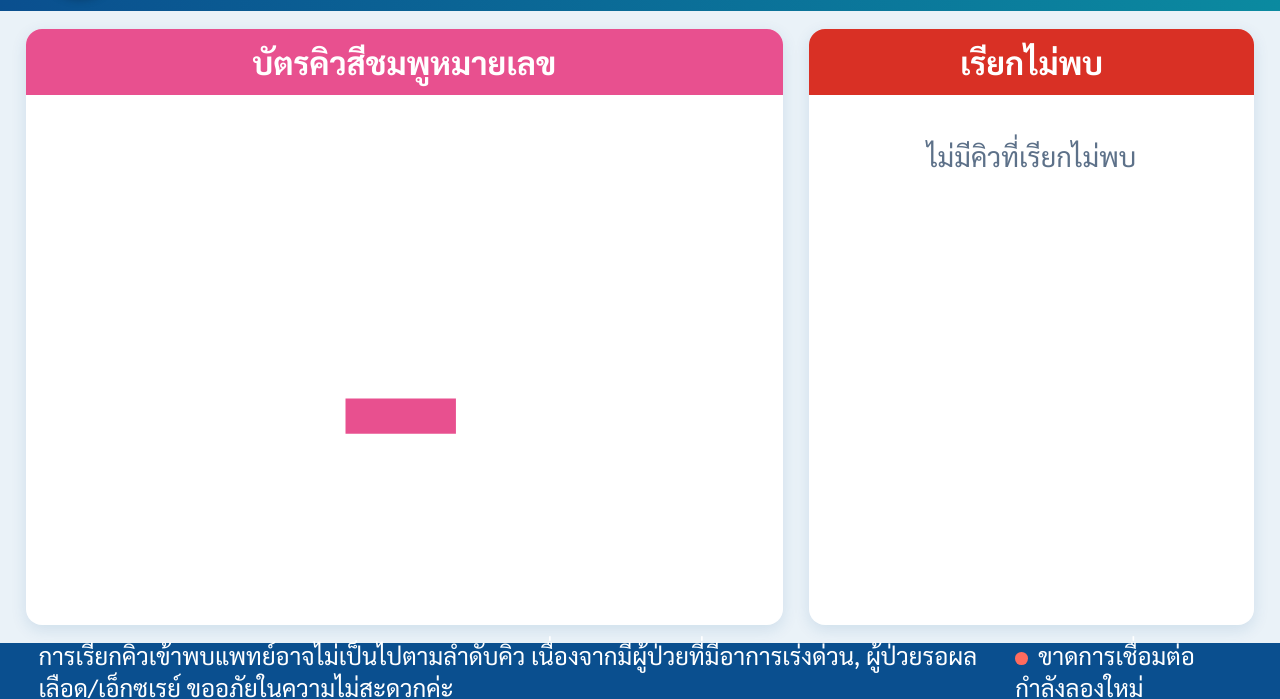
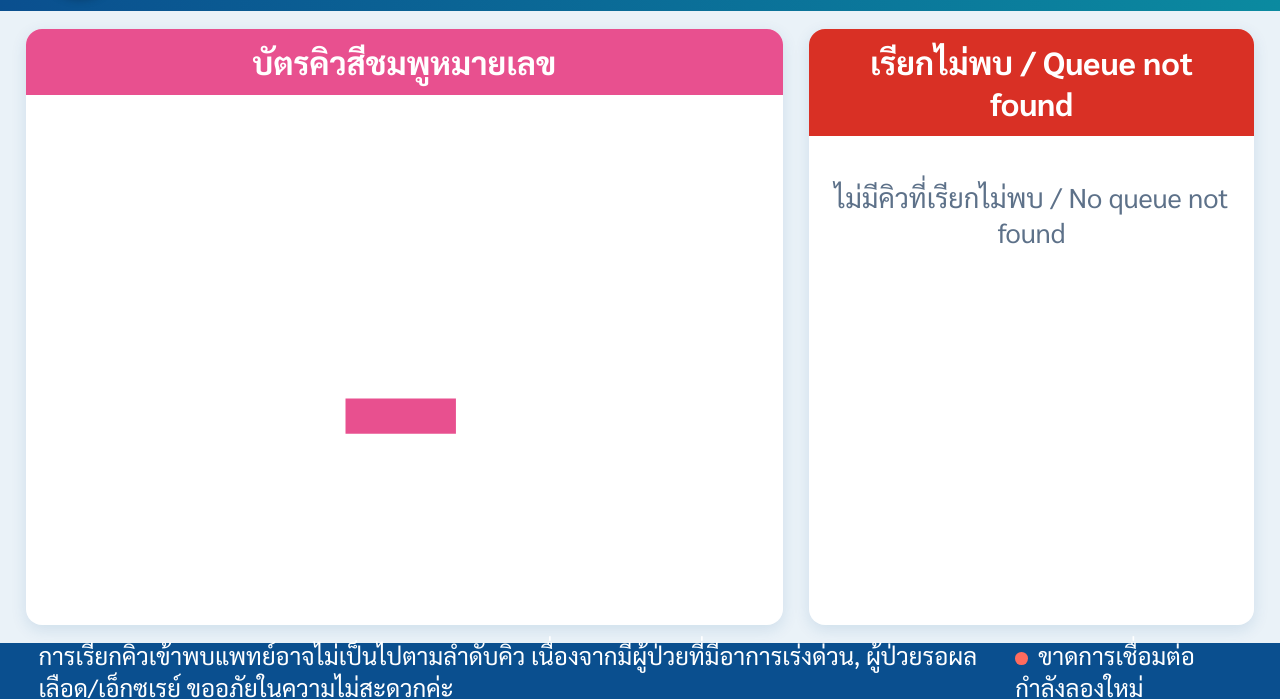
Before and after one commit to fammed-hub/queuemorning, a plain HTML site: page index.html in a window 1280 px wide. Shown: the part 101-800 px from the top of the page. Drawn offline with Linux system fonts and the light colour scheme.

Commit message:
Update index.html

```diff
--- a/index.html
+++ b/index.html
@@ -145,8 +145,8 @@ function render(){
   // แสดงเฉพาะคิวที่สถานะเป็น "เรียกไม่พบ" (เรียงตามลำดับในชีต)
   var missed = rows.filter(function(r){ return r.s === S_MISSED; });
   var html = missed.slice(0, MISSED_SHOWN).map(function(r){ return '<div class="item">' + r.q + "</div>"; }).join("");
-  $("missTitle").textContent = missed.length > MISSED_SHOWN ? "เรียกไม่พบ (และอีก " + (missed.length - MISSED_SHOWN) + " คิว)" : "เรียกไม่พบ";
-  $("list").innerHTML = html || '<div class="empty">ไม่มีคิวที่เรียกไม่พบ</div>';
+  $("missTitle").textContent = missed.length > MISSED_SHOWN ? "เรียกไม่พบ / Queue not found (และอีก " + (missed.length - MISSED_SHOWN) + " คิว)" : "เรียกไม่พบ / Queue not found";
+  $("list").innerHTML = html || '<div class="empty">ไม่มีคิวที่เรียกไม่พบ / No queue not found</div>';
 
   $("dot").classList.toggle("off", !ok);
   $("stat").textContent = ok ? "เชื่อมต่อแล้ว" : "ขาดการเชื่อมต่อ กำลังลองใหม่";
```
